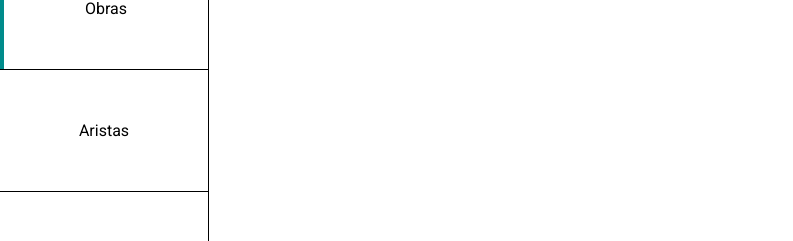
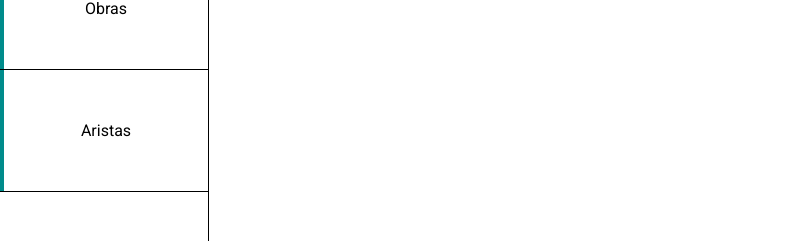
Before and after one commit to mgmediaweb/art-gallery, a React (Create React App) app: page / in a window 1280 px wide. In both pictures the pointer is over the link "Aristas". Shown: the part 220-461 px from the top of the page, without its empty margins (0-793 px from the left). Built offline with nearby package versions, Linux system fonts and the light colour scheme.

Commit message:
Add hover effect

```diff
--- a/src/components/navbar/Navbar.scss
+++ b/src/components/navbar/Navbar.scss
@@ -25,6 +25,7 @@ nav {
     .logo {
       padding-top: 0;
       border: none;
+
       img {
         width: 80%;
       }
@@ -37,6 +38,8 @@ nav {
       position: relative;
       align-items: center;
       justify-content: center;
+      transition: 0.5s;
+
       a {
         width: 100%;
         height: 100%;
@@ -44,6 +47,11 @@ nav {
         display: flex;
         align-items: center;
         justify-content: center;
+
+        &:not(.active):hover {
+          border-left: 0.3rem solid $color-active;
+          transition: 0.5s;
+        }
       }
     }
   }
```
